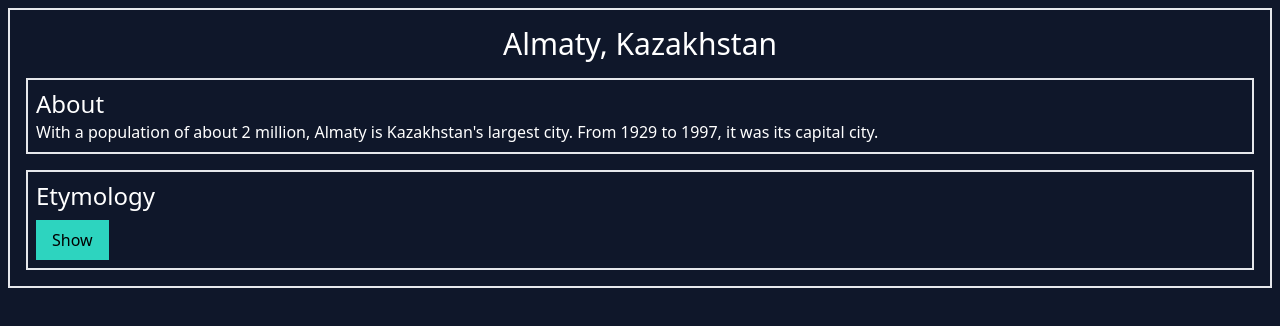
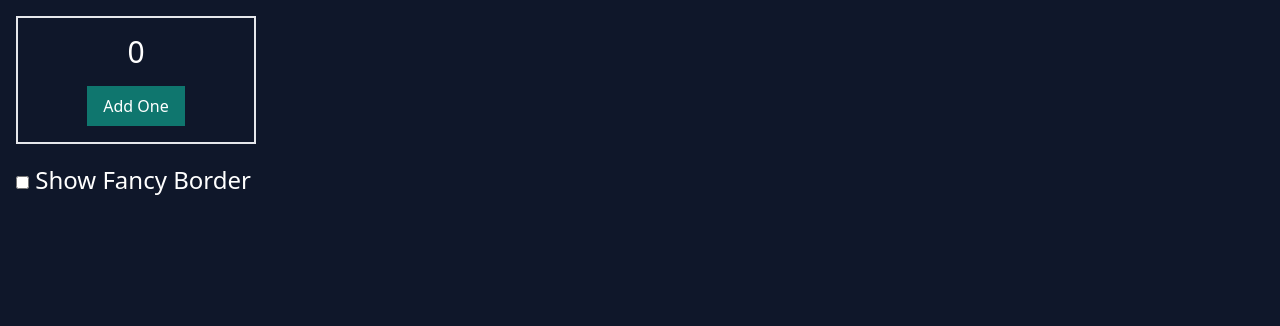
Before and after one commit to Tazri/rnext, a React (Vite) app: page / in a window 1280 px wide. Shown: the top 326 px of the page. Built offline with nearby package versions, Linux system fonts and the light colour scheme.

Commit message:
complete the note on video 3.10 of module 3

```diff
--- a/src/Accordion.jsx
+++ /dev/null
@@ -1,36 +0,0 @@
-/* eslint-disable react/no-unescaped-entities */
-import { useState } from "react";
-import Panel from "./Panel";
-
-export default function Accordion() {
-  const [activeIndex, setActiveIndex] = useState(0);
-  return (
-    <>
-      <div className="text-center p-4 border-2 m-2">
-        <h2 className="text-3xl mb-4">Almaty, Kazakhstan</h2>
-        <div className="flex flex-col gap-4 text-left">
-          <Panel
-            title="About"
-            isActive={activeIndex === 0}
-            onClickHandler={() => setActiveIndex(0)}
-          >
-            With a population of about 2 million, Almaty is Kazakhstan's largest
-            city. From 1929 to 1997, it was its capital city.
-          </Panel>
-          <Panel
-            title="Etymology"
-            isActive={activeIndex === 1}
-            onClickHandler={() => setActiveIndex(1)}
-          >
-            The name comes from <span lang="kk-KZ">алма</span>, the Kazakh word
-            for "apple" and is often translated as "full of apples". In fact,
-            the region surrounding Almaty is thought to be the ancestral home of
-            the apple, and the wild <i lang="la">Malus sieversii</i> is
-            considered a likely candidate for the ancestor of the modern
-            domestic apple.
-          </Panel>
-        </div>
-      </div>
-    </>
-  );
-}
--- a/src/App.jsx
+++ b/src/App.jsx
@@ -1,9 +1,36 @@
-import Accordion from "./Accordion";
+import { useState } from "react";
+import Counter from "./Counter";
 
 export default function App() {
+  const [isFancy, setIsFancy] = useState(false);
   return (
     <>
-      <Accordion />
+      <div className="m-4 flex flex-col gap-3">
+        <div className="flex gap-4">
+          {isFancy ? (
+            <div>
+              <Counter isFancy={true} />
+            </div>
+          ) : (
+            <section>
+              {" "}
+              <Counter />
+            </section>
+          )}
+        </div>
+
+        <div className="mt-2">
+          <label htmlFor="show" className="text-2xl cursor-pointer select-none">
+            <input
+              checked={isFancy}
+              onChange={(e) => setIsFancy(e.target.checked)}
+              id="show"
+              type="checkbox"
+            />{" "}
+            Show Fancy Border
+          </label>
+        </div>
+      </div>
     </>
   );
 }
--- /dev/null
+++ b/src/Counter.jsx
@@ -0,0 +1,33 @@
+import { useState } from "react";
+
+export default function Counter({ isFancy = false }) {
+  const [score, setScore] = useState(0);
+  const [hover, setHover] = useState(false);
+
+  let className =
+    "border-2 p-4 flex flex-col gap-4 justify-center items-center w-60";
+
+  if (hover) {
+    className += " bg-slate-700";
+  }
+
+  if (isFancy) {
+    className += " border-4 border-teal-900 drop-shadow-xl";
+  }
+
+  return (
+    <div
+      className={className}
+      onPointerEnter={() => setHover(true)}
+      onPointerLeave={() => setHover(false)}
+    >
+      <h1 className="text-3xl">{score}</h1>
+      <button
+        onClick={() => setScore((s) => s + 1)}
+        className="bg-teal-700 py-2 px-4"
+      >
+        Add One
+      </button>
+    </div>
+  );
+}
--- a/src/Panel.jsx
+++ /dev/null
@@ -1,17 +0,0 @@
-export default function Panel({ title, children, isActive, onClickHandler }) {
-  return (
-    <section className="panel border-2 p-2">
-      <h3 className="text-2xl">{title}</h3>
-      {isActive ? (
-        <p>{children}</p>
-      ) : (
-        <button
-          className="bg-teal-400 text-black py-2 px-4 mt-2"
-          onClick={onClickHandler}
-        >
-          Show
-        </button>
-      )}
-    </section>
-  );
-}
```
Also changed, not shown: 1 other file (tests, documents, lock files or other folders).
